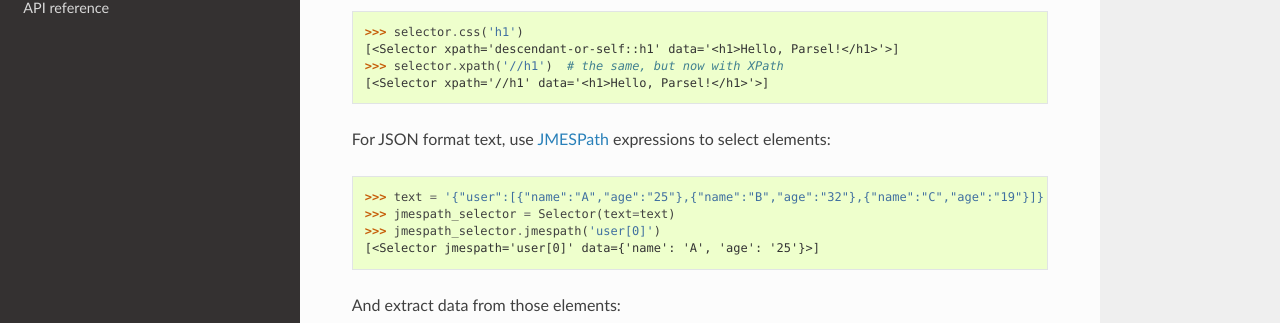
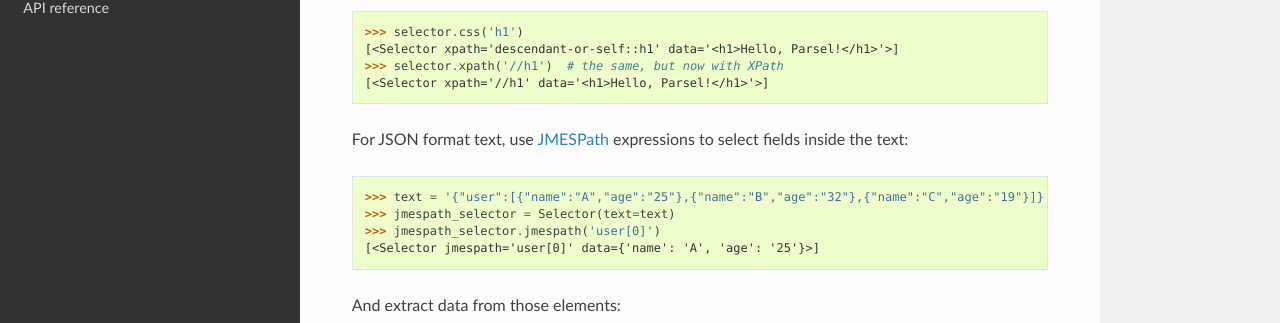
Before and after one commit to scrapy/parsel, a Sphinx documentation site: the page built from docs/usage.rst, in a window 1280 px wide and 900 px high. Shown: the part 346-669 px from the top of the window. Built offline with Sphinx 7.4.7 and the Read the Docs theme 2.0.0, drawn with Linux system fonts in a browser that asks for light colours.

Commit message:
small adjust on wording for jmespath introduction

```diff
--- a/docs/usage.rst
+++ b/docs/usage.rst
@@ -18,7 +18,7 @@ Then use `CSS`_ or `XPath`_ expressions to select elements::
     >>> selector.xpath('//h1')  # the same, but now with XPath
     [<Selector xpath='//h1' data='<h1>Hello, Parsel!</h1>'>]
 
-For JSON format text, use `JMESPath`_ expressions to select elements::
+For JSON format text, use `JMESPath`_ expressions to select fields inside the text::
 
     >>> text = '{"user":[{"name":"A","age":"25"},{"name":"B","age":"32"},{"name":"C","age":"19"}]}'
     >>> jmespath_selector = Selector(text=text)
```
